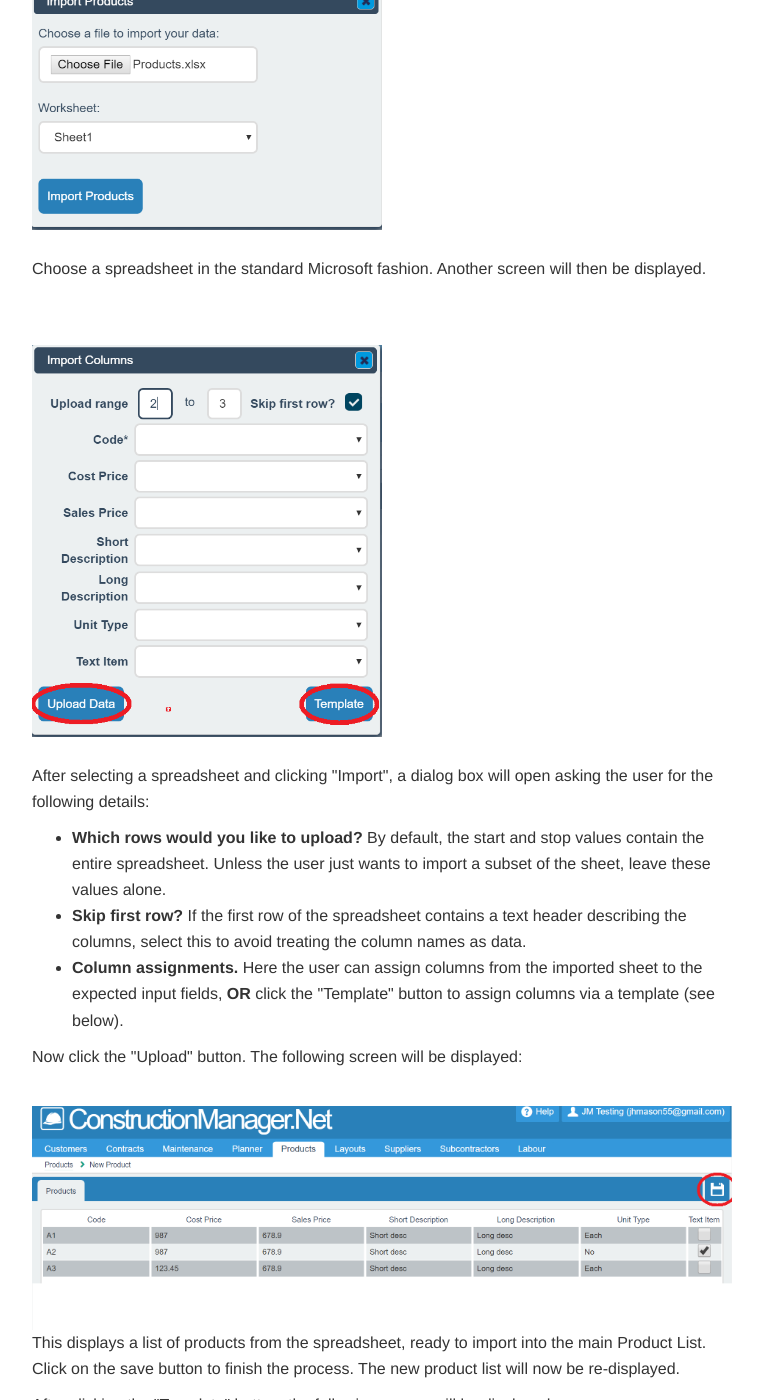
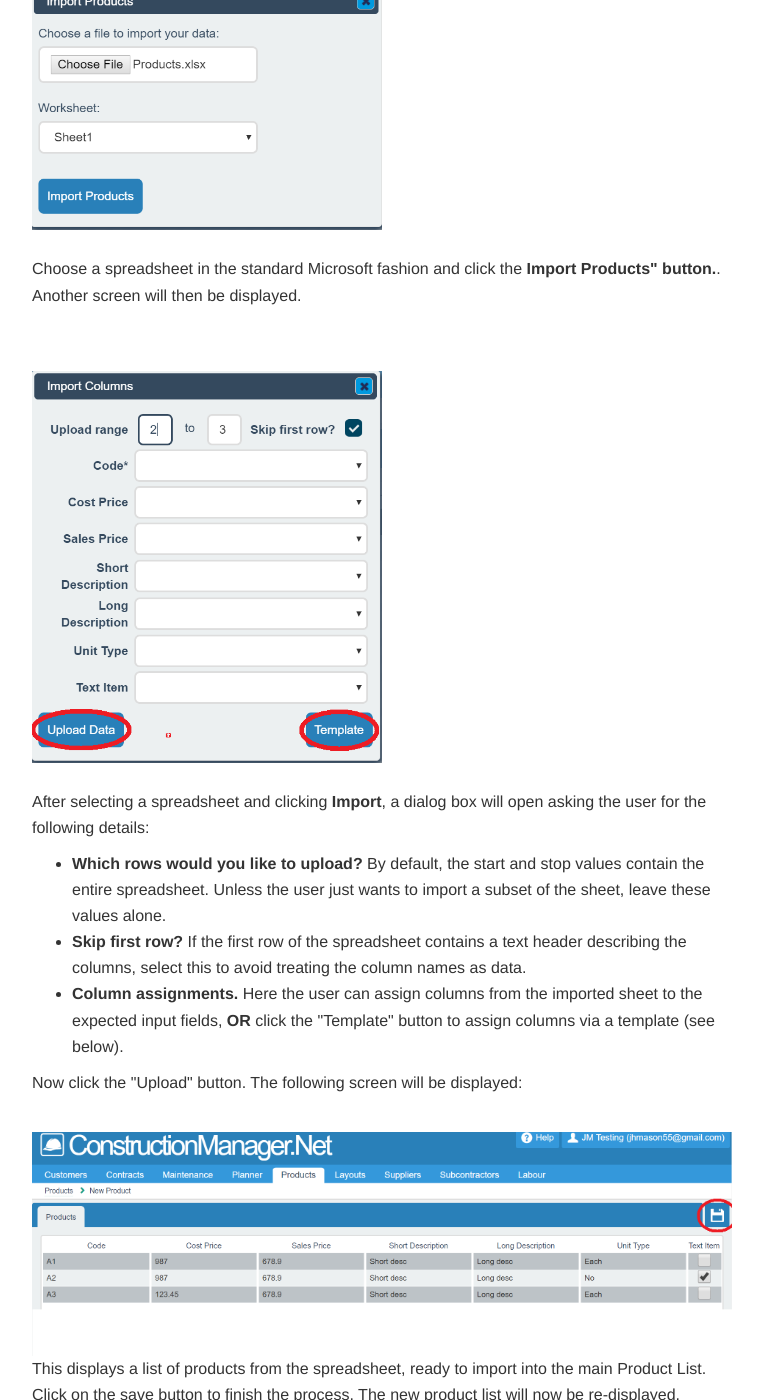
Before and after one commit to JNCSolutions/ConstructionManagerDocs, a Jekyll site: the page built from products.html, in a window 1280 px wide and 1400 px high, scrolled down 3124 px. Shown: the whole window, without its empty margins (258-1021 px from the left). Built offline with Jekyll 4.4.1, drawn with Linux system fonts in a browser that asks for light colours; some of the changed text lies outside the part shown.

Commit message:
Update products.html

```diff
--- a/products.html
+++ b/products.html
@@ -78,11 +78,12 @@ title: Products
       <br>
       <img src="img/Products_Import 02.PNG" style="width: 50%;">
       <br> <br>
-      <p>Choose a spreadsheet in the standard Microsoft fashion. Another screen will then be displayed.</p>
+      <p>Choose a spreadsheet in the standard Microsoft fashion and click the <b>Import Products" button.</b>.
+      Another screen will then be displayed.</p>
       <br> <br>
       <img src="img/Products_Import 03.PNG" style="width: 50%;">
       <br> <br>
-     <p>After selecting a spreadsheet and clicking "Import", a dialog box will open asking the user for the following details:</p>
+     <p>After selecting a spreadsheet and clicking <b>Import</b>, a dialog box will open asking the user for the following details:</p>
      <ul>
       <li><b>Which rows would you like to upload?</b>
        By default, the start and stop values contain the entire spreadsheet.
```
Also changed, not shown: other parts of products.html (+3 -3 lines).
